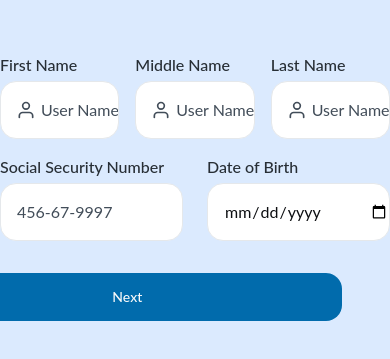
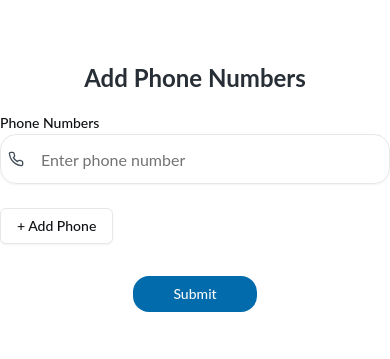
Before and after one commit to No25ha/test, a React (Vite) app: page / in a window 390 px wide. Shown: the part 235-594 px from the top of the page. Built offline with nearby package versions, Linux system fonts and the light colour scheme.

Commit message:
Add Phone Numbers

```diff
--- a/src/App.tsx
+++ b/src/App.tsx
@@ -1,12 +1,14 @@
-//import { Form} from "@/components/Form";
-import {Form2} from "@/components/Form2"
+//import {Form} from "@/components/Form";
+import {Form3} from "@/components/Form3";
+//import {Form2} from "@/components/Form2"
+
 
 
 
 const App = () => {
   return (
     <div>
-      <Form2/>
+      < Form3/>
     </div>
   )
 }
--- /dev/null
+++ b/src/components/Form3.tsx
@@ -0,0 +1,53 @@
+import { useForm } from "react-hook-form";
+import { zodResolver } from "@hookform/resolvers/zod";
+import * as z from "zod";
+import { Button } from "@/components/ui/button";
+import { PhoneInputGroup } from "./PhoneInput";
+
+const formSchema = z.object({
+  phones: z
+    .array(
+      z
+        .string()
+        .nonempty("Phone number is required")
+        .regex(/^01[0-9]{9}$/, "Phone must be 11 digits and start with 01")
+    )
+    .min(1, "At least one phone number is required"),
+});
+
+export function Form3() {
+  const form = useForm<z.infer<typeof formSchema>>({
+    resolver: zodResolver(formSchema),
+    defaultValues: {
+      phones: [""],
+    },
+  });
+  function onSubmit(data: z.infer<typeof formSchema>) {
+    console.log(data);
+  }
+  return (
+    <div className="min-h-screen flex justify-center items-center">
+      <form
+        onSubmit={form.handleSubmit(onSubmit)}
+        className="grid grid-cols-1 max-w-md gap-4 w-full"
+      >
+        <h2 className="text-center text-2xl font-bold text-gray-700">
+          Add Phone Numbers
+        </h2>
+
+        <PhoneInputGroup
+          name="phones"
+          control={form.control}
+          label="Phone Numbers"
+          className="w-full py-6 pl-10 border border-gray-200 rounded-2xl placeholder-gray-500"
+        />
+
+        <div className="flex justify-center mt-4">
+          <Button type="submit" className="py-3 px-10 rounded-2xl">
+            Submit
+          </Button>
+        </div>
+      </form>
+    </div>
+  );
+}
--- /dev/null
+++ b/src/components/PhoneInput.tsx
@@ -0,0 +1,80 @@
+import { Controller } from "react-hook-form";
+import { Input } from "@/components/ui/input";
+import { Button } from "@/components/ui/button";
+import { FiPhone } from "react-icons/fi";
+
+interface PhoneInputGroupProps {
+  name: string;
+  control: any;
+  label?: string;
+  className?: string;
+}
+
+export function PhoneInputGroup({
+  name,
+  control,
+  label,
+  className,
+}: PhoneInputGroupProps) {
+  return (
+    <Controller
+      name={name}
+      control={control}
+      render={({ field, fieldState }) => {
+        const phoneNumbers: string[] = Array.isArray(field.value) ? field.value : [""];
+        const addPhone = () => field.onChange([...phoneNumbers, ""]);
+        const removePhone = (index: number) => {
+          const updated = phoneNumbers.filter((_, i) => i !== index);
+          field.onChange(updated);
+        };
+        const updatePhone = (index: number, value: string) => {
+          const cleaned = value.replace(/[^0-9]/g, "").slice(0, 15);
+          const updated = [...phoneNumbers];
+          updated[index] = cleaned;
+          field.onChange(updated);
+        };
+        const errors: (string | undefined)[] =
+          fieldState.error && "message" in fieldState.error
+            ? phoneNumbers.map(() => fieldState.error?.message)
+            : fieldState.error?.map?.((err: any) => err.message) || [];
+
+        return (
+          <div>
+            {label && <label className="font-medium text-sm">{label}</label>}
+
+            {phoneNumbers.map((phone, i) => (
+              <div key={i} className="flex flex-col gap-1 mb-4 relative">
+                <div className="relative w-full">
+                  <FiPhone className="absolute left-2 top-1/2 -translate-y-1/2 text-gray-500" />
+                  <Input
+                    value={phone}
+                    placeholder="Enter phone number"
+                    className={`pl-10 ${className} ${errors[i] ? "border-red-500 focus:ring-red-500" : ""}`}
+                    onChange={(e) => updatePhone(i, e.target.value)}
+                  />
+                  {i > 0 && (
+                    <Button
+                      variant="destructive"
+                      type="button"
+                      className="absolute right-0 top-1/2 -translate-y-1/2"
+                      onClick={() => removePhone(i)}
+                    >
+                      Remove
+                    </Button>
+                  )}
+                </div>
+                {errors[i] && (
+                  <p className="text-red-500 text-sm mt-1">{errors[i]}</p>
+                )}
+              </div>
+            ))}
+
+            <Button type="button" variant="outline" className="mt-2" onClick={addPhone}>
+              + Add Phone
+            </Button>
+          </div>
+        );
+      }}
+    />
+  );
+}
```
